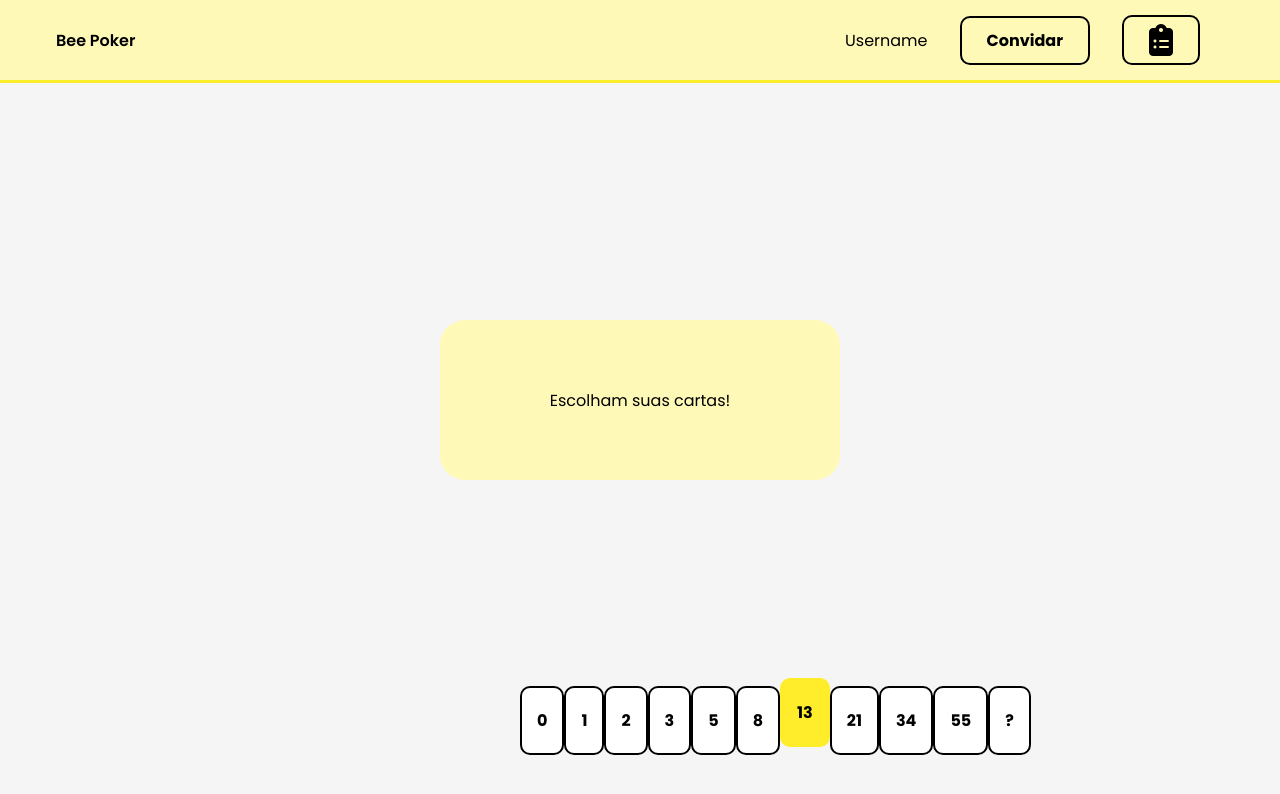
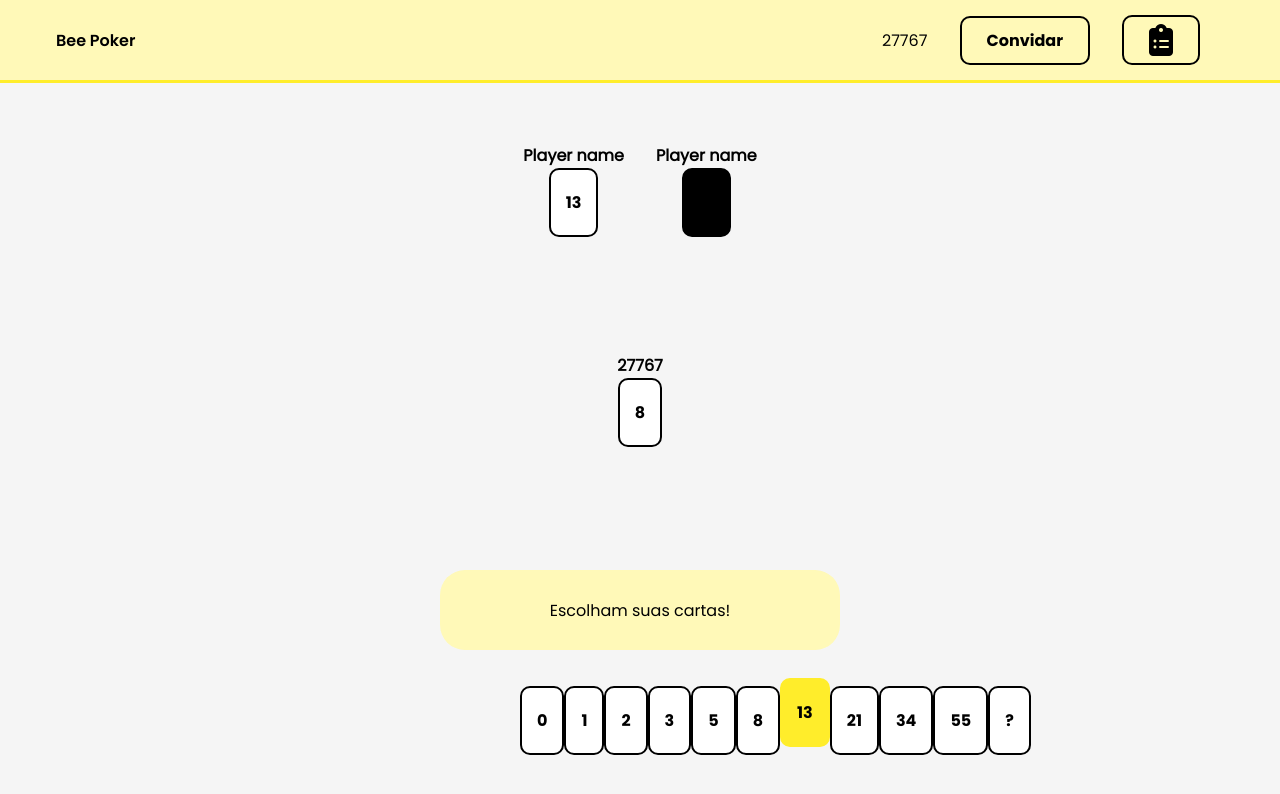
Before and after one commit to MatheusRBarbosa/planinng-poker-go, a plain HTML site: page public/index.html in a window 1280 px wide. Both pictures are taken after a click on the item "13". Drawn offline with nearby package versions, Linux system fonts and the light colour scheme.

Commit message:
feat(players): posiciona players

```diff
--- a/public/css/app.css
+++ b/public/css/app.css
@@ -18,6 +18,13 @@ body {
 :root {
     --primary: #ffed2b;
     --primary-light: #fff9b8;
+}
+
+.container {
+    display: flex;
+    flex-direction: column;
+    height: 100%;
+    width: 100%;
 }
 
 .btn {
@@ -50,59 +57,3 @@ body {
  outline-color: rgba(0, 0, 0, 0.5);
  outline-offset: 1px;
 }
-
-.btn-card {
-    padding-top: 20px;
-    padding-bottom: 20px;
-    padding-left: 15px;
-    padding-right: 15px;
-    transition: .35s ease;
-    background-color: white;
-}
-
-.btn-card:hover {
-    opacity: 1;
-    transform: translateY(-5px);
-    background-color: var(--primary-light);
-    transition: .5s ease;
-}
-
-.btn-card:active {
-    outline: none;
-    background-color: var(--primary);
-}
-
-.btn-card.active:hover {
-    transform: none;
-}
-
-.btn-card.active {
-    border: 0;
-    background-color: var(--primary);
-    border: 2px solid var(--primary);
-    margin-bottom: 15px;
-}
-
-.hand-cards {
-    position: absolute;
-    width: 100%;
-    height: 10rem;
-    bottom: 0;
-    left: 0;
-}
-
-.hand-cards ul {
-    display: flex;
-    justify-content: space-evenly;
-    align-items: center;
-    list-style-type: none;
-    height: 100%;
-    margin-top: 0;
-    margin-bottom: 0;
-    margin-left: 30rem;
-    margin-right: 30rem;
-}
-
-.hand-cards ul li {
-    display: inline;
-}
--- /dev/null
+++ b/public/css/cards.css
@@ -0,0 +1,65 @@
+.btn-card {
+    padding-top: 20px;
+    padding-bottom: 20px;
+    padding-left: 15px;
+    padding-right: 15px;
+    transition: .35s ease;
+    background-color: white;
+}
+
+.btn-card:hover {
+    opacity: 1;
+    transform: translateY(-5px);
+    background-color: var(--primary-light);
+    transition: .5s ease;
+}
+
+.btn-card:active {
+    outline: none;
+    background-color: var(--primary);
+}
+
+.btn-card.active:hover {
+    transform: none;
+}
+
+.btn-card.active {
+    border: 0;
+    background-color: var(--primary);
+    border: 2px solid var(--primary);
+    margin-bottom: 15px;
+}
+
+.card-back {
+    padding-top: 20px;
+    padding-bottom: 20px;
+    padding-left: 15px;
+    padding-right: 15px;
+    background-color: black;
+    border-radius: 10px;
+    border: 2px solid black;
+}
+
+.hand-cards {
+    position: absolute;
+    width: 100%;
+    height: 10rem;
+    bottom: 0;
+    left: 0;
+}
+
+.hand-cards ul {
+    display: flex;
+    justify-content: space-evenly;
+    align-items: center;
+    list-style-type: none;
+    height: 100%;
+    margin-top: 0;
+    margin-bottom: 0;
+    margin-left: 30rem;
+    margin-right: 30rem;
+}
+
+.hand-cards ul li {
+    display: inline;
+}
--- /dev/null
+++ b/public/css/players.css
@@ -0,0 +1,35 @@
+.players-position {
+    display: flex;
+    align-items: center;
+    justify-content: center;
+    height: 50%;
+    width: 100%;
+}
+
+.me-position {
+    display: flex;
+    align-items: center;
+    justify-content: center;
+    width: 100%;
+    height: 5%;
+}
+
+.me,
+.player {
+    margin: 1rem;
+    display: flex;
+    flex-direction: column;
+    align-items: center;
+    justify-content: center;
+}
+
+.player .btn-card {
+    width: 15px;
+}
+
+.me .btn-card:hover,
+.player .btn-card:hover {
+    transform: none;
+    background-color: white;
+    cursor: initial;
+}
--- a/public/css/table.css
+++ b/public/css/table.css
@@ -1,5 +1,5 @@
 .table-position {
-    height: 100%;
+    height: 50%;
     width: 100%;
     display: flex;
     flex-direction: column;
@@ -13,6 +13,6 @@
     align-items: center;
     justify-content: center;
     width: 25rem;
-    height: 10rem;
+    height: 5rem;
     border-radius: 25px;
 }
--- a/public/index.html
+++ b/public/index.html
@@ -3,6 +3,8 @@
 <head>
  <title>Bee Poker</title>
  <link rel="stylesheet" href="css/app.css">
+ <link rel="stylesheet" href="css/cards.css">
+ <link rel="stylesheet" href="css/players.css">
  <script src="https://ajax.googleapis.com/ajax/libs/jquery/3.5.1/jquery.min.js"></script>
  <script src="https://kit.fontawesome.com/3898b47b34.js" crossorigin="anonymous"></script>
  <meta name="viewport" content="width=device-width, initial-scale=1.0"/>
@@ -11,16 +13,34 @@
   <nav>
     <ul>
       <li class="nav-title">Bee Poker</li>
-      <li>Username</li>
+      <li id="username"></li>
       <li><button class="btn">Convidar</button></li>
       <li><button class="btn"><i class="fas fa-clipboard-list fa-2x"></i></button></li>
     </ul>
   </nav>
-  <div class="table-position">
-    <div id="result" class="responses">
+  <div class="container">
+    <div class="players-position">
+      <div class="player">
+        <b>Player name</b>
+        <div class="btn btn-card">13</div>
+      </div>
+      <div class="player">
+        <b>Player name</b>
+        <div class="card-back">13</div>
+      </div>
     </div>
-    <div class="table">
-      <p>Escolham suas cartas!</p>
+    <div class="me-position">
+      <div class="me">
+        <b id="me"></b>
+        <div class="btn btn-card" id="my-value">8</div>
+      </div>
+    </div>
+    <div class="table-position">
+      <div id="result" class="responses">
+      </div>
+      <div class="table">
+        <p>Escolham suas cartas!</p>
+      </div>
     </div>
   </div>
   <div class="hand-cards">
--- a/public/js/app.js
+++ b/public/js/app.js
@@ -1,16 +1,12 @@
 var socket;
-var table;
 var activeValue = null;
+var usernameKey = "username";
 
 (function() {
     socket = new WebSocket("ws://" + window.location.host + "/websocket");
-    table = $("#result");
 
-    socket.addEventListener("message", function(e) {
-        const data = JSON.parse(e.data);
-        const msg = data.value;
-        table.append(msg);
-    });
+    _setUsername();
+    _listenRemote();
 })()
 
 function clickCard(value) {
@@ -23,8 +19,7 @@ function clickCard(value) {
 }
 
 function _sendEvent(event, value) {
-    const username = "teste 1";
-    console.log("enviando >> ", value)
+    const username = localStorage.getItem(usernameKey);
     socket.send(
         JSON.stringify({
             username,
@@ -33,3 +28,24 @@ function _sendEvent(event, value) {
         })
     )
 }
+
+function _setUsername() {
+
+    let username = localStorage.getItem(usernameKey);
+    if(!username) {
+        username = Math.floor(Math.random() * 100000) + 1;
+        localStorage.setItem(usernameKey, username);
+    }
+
+    $("#me").html(username);
+    $("#username").html(username);
+}
+
+function _listenRemote() {
+    const table = $("#my-value");
+    socket.addEventListener("message", function(e) {
+        const data = JSON.parse(e.data);
+        const msg = data.value == 'z' ? '?' : data.value;
+        table.html(msg);
+    });
+}
```
